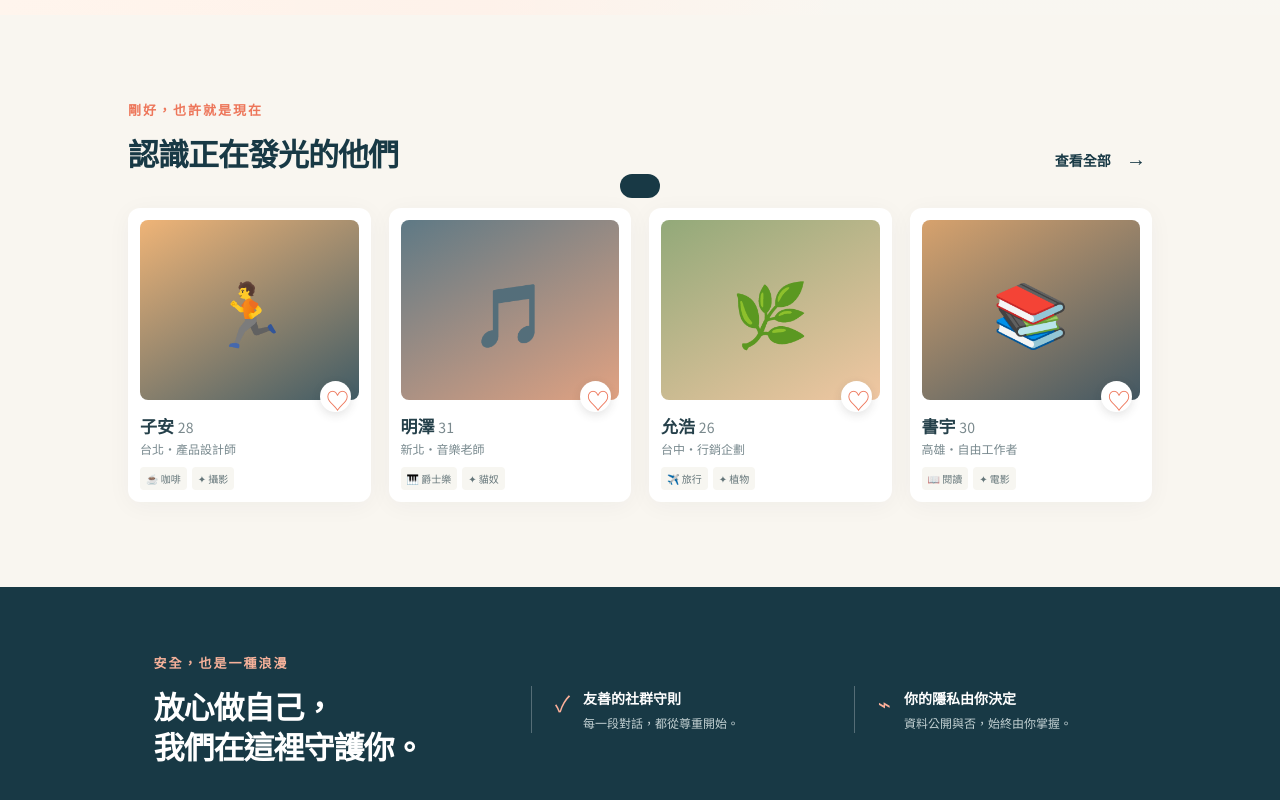
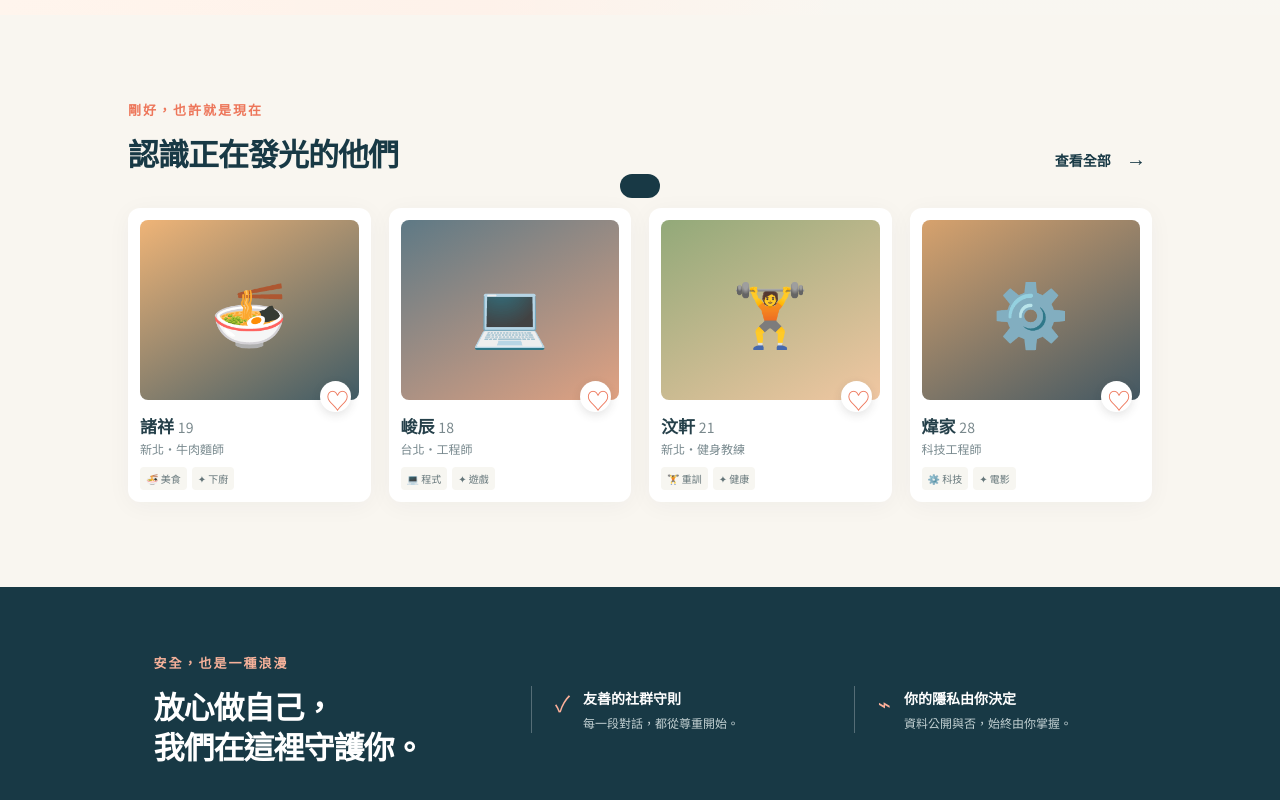
Before and after one commit to CloveLin/gpbl0831, a plain HTML site: page index.html in a window 1280 px wide. Shown: the part 677-1477 px from the top of the page. Drawn offline with nearby package versions, Linux system fonts and the light colour scheme; a web font is replaced by a local one.

Commit message:
Add files via upload

```diff
--- a/index.html
+++ b/index.html
@@ -48,10 +48,10 @@
           <button class="文字連結" data-訊息="探索功能準備中，先從這幾位開始認識吧！">查看全部 <b>→</b></button>
         </div>
         <div class="人物列表">
-          <article class="人物卡"><div class="人物圖 人物一"><span>🏃</span></div><div><h3>子安 <em>28</em></h3><p>台北・產品設計師</p><div class="標籤"><span>☕ 咖啡</span><span>✦ 攝影</span></div></div><button class="愛心" aria-label="喜歡子安">♡</button></article>
-          <article class="人物卡"><div class="人物圖 人物二"><span>🎵</span></div><div><h3>明澤 <em>31</em></h3><p>新北・音樂老師</p><div class="標籤"><span>🎹 爵士樂</span><span>✦ 貓奴</span></div></div><button class="愛心" aria-label="喜歡明澤">♡</button></article>
-          <article class="人物卡"><div class="人物圖 人物三"><span>🌿</span></div><div><h3>允浩 <em>26</em></h3><p>台中・行銷企劃</p><div class="標籤"><span>✈️ 旅行</span><span>✦ 植物</span></div></div><button class="愛心" aria-label="喜歡允浩">♡</button></article>
-          <article class="人物卡"><div class="人物圖 人物四"><span>📚</span></div><div><h3>書宇 <em>30</em></h3><p>高雄・自由工作者</p><div class="標籤"><span>📖 閱讀</span><span>✦ 電影</span></div></div><button class="愛心" aria-label="喜歡書宇">♡</button></article>
+          <article class="人物卡"><div class="人物圖 人物一"><span>🍜</span></div><div><h3>諸祥 <em>19</em></h3><p>新北・牛肉麵師</p><div class="標籤"><span>🍜 美食</span><span>✦ 下廚</span></div></div><button class="愛心" aria-label="喜歡諸祥">♡</button></article>
+          <article class="人物卡"><div class="人物圖 人物二"><span>💻</span></div><div><h3>峻辰 <em>18</em></h3><p>台北・工程師</p><div class="標籤"><span>💻 程式</span><span>✦ 遊戲</span></div></div><button class="愛心" aria-label="喜歡峻辰">♡</button></article>
+          <article class="人物卡"><div class="人物圖 人物三"><span>🏋️</span></div><div><h3>汶軒 <em>21</em></h3><p>新北・健身教練</p><div class="標籤"><span>🏋️ 重訓</span><span>✦ 健康</span></div></div><button class="愛心" aria-label="喜歡汶軒">♡</button></article>
+          <article class="人物卡"><div class="人物圖 人物四"><span>⚙️</span></div><div><h3>煒家 <em>28</em></h3><p>科技工程師</p><div class="標籤"><span>⚙️ 科技</span><span>✦ 電影</span></div></div><button class="愛心" aria-label="喜歡煒家">♡</button></article>
         </div>
       </section>
 
```
